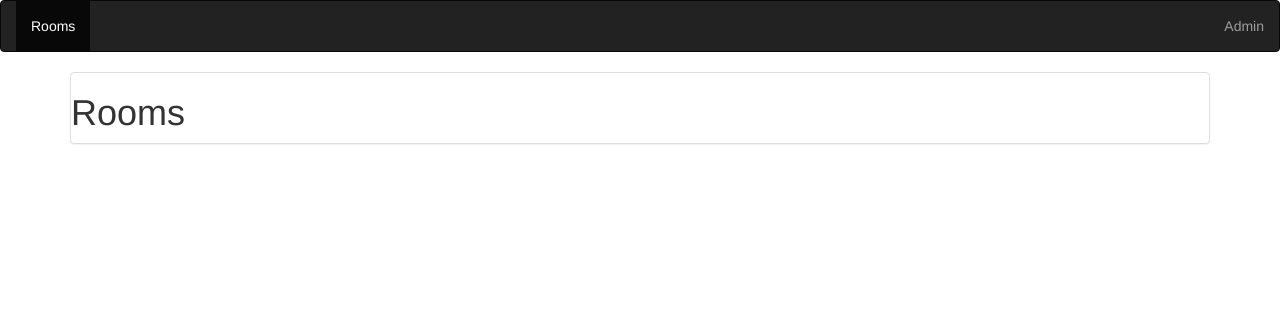
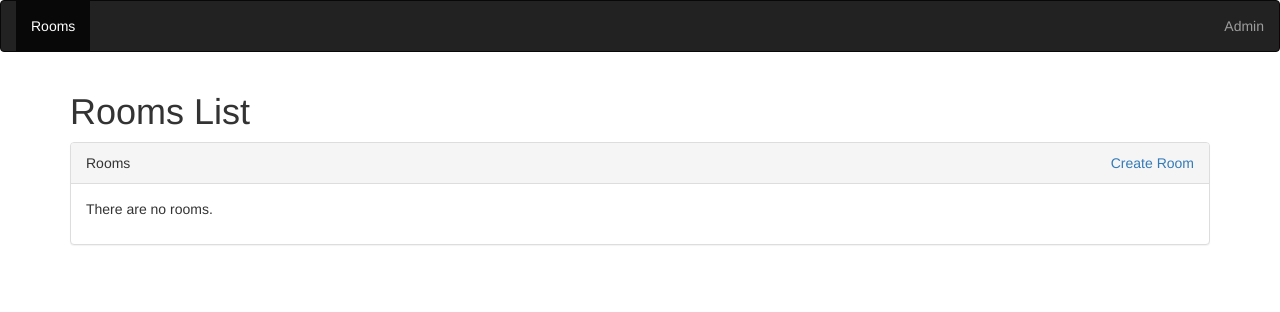
Before and after one commit to aleker/SenyuuChess, a Django app: page / in a window 1280 px wide. Shown: the top 312 px of the page. Run offline with Django 3.2, Linux system fonts and the light colour scheme; data that the repository does not hold is empty; some libraries are stand-ins or nearby versions.

Commit message:
Adding RoomsList and RoomCreate views.

```diff
--- a/common/static/_master.scss
+++ b/common/static/_master.scss
@@ -1,6 +1,5 @@
 $blue-green : #1c70b7;
 $background-beige : #F6F5F5;
-$background-beige : #f66548;
 $pink : #6064f4;
 $lighter-blue : #3BB4C1;
 $darker-blue : #04646f;
--- a/common/templates/base.html
+++ b/common/templates/base.html
@@ -3,8 +3,6 @@
 {% load bootstrap3 %}
 {% bootstrap_css %}
 {% bootstrap_javascript %}
-{# Display django.contrib.messages as Bootstrap alerts #}
-{% bootstrap_messages %}
 
 <!DOCTYPE html>
 <html lang="en">
@@ -19,16 +17,8 @@
 <body>
 {% block nav %}{% include "navbar.html" %}{% endblock %}
 
-{% if messages %}
-    <div class="messages">
-        {% for message in messages %}
-            <div{% if message.tags %} class="alert alert-{{ message.tags }}"{% endif %}>
-                {% if message.level == DEFAULT_MESSAGE_LEVELS.ERROR %}Important: {% endif %}
-                {{ message }}
-            </div>
-        {% endfor %}
-    </div>
-{% endif %}
+{# Display django.contrib.messages as Bootstrap alerts #}
+{% bootstrap_messages %}
 
 <div class="container">
   {% block content %}
--- a/requirements.txt
+++ b/requirements.txt
@@ -1,3 +1,7 @@
-django
+Django
 django-bootstrap3
+pip
+psycopg2
 psycopg2-binary
+pytz
+setuptools
--- a/rooms/models.py
+++ b/rooms/models.py
@@ -5,12 +5,12 @@ from django.db import models
 
 class Room(models.Model):
     """
-    Model representing room for one instance of the game (one room for two players).
+    Model representing rooms for one instance of the game (one rooms for two players).
     """
     id = models.AutoField(primary_key=True)
     password = models.CharField(max_length=30, null=False, blank=True)
     game = models.OneToOneField('games.Game', on_delete=models.SET_NULL, null=True, blank=True)
-    playersSessionKeys = ArrayField(models.IntegerField(null=True, blank=True), size=2)
+    # playersSessionKeys = ArrayField(models.IntegerField(null=True, blank=True, default=0), size=2)
 
     class Meta:
         ordering = ["id"]
@@ -22,7 +22,7 @@ class Room(models.Model):
         if self.id is None:
             return 'Room without id'
         else:
-            return '%s' % self.id
+            return 'Room #%s' % self.id
 
     def clean(self):
         if self.password is None:
--- a/rooms/templates/rooms.html
+++ /dev/null
@@ -1,23 +0,0 @@
-{% extends "base.html" %}
-{% load static %}
-
-<!--Load bootstrap-->
-{% load bootstrap3 %}
-{% bootstrap_css %}
-{% bootstrap_javascript %}
-
-{% block title %}Rooms{% endblock %}
-
-{% block nav %}{% include "navbar.html"  with active='rooms_active'%}{% endblock %}
-
-{% block head %}
-{% endblock %}
-
-{% block content %}
-
-    <div class="panel panel-default">
-      <h1>Rooms</h1>
-    </div>
-
-
-{% endblock %}
--- /dev/null
+++ b/rooms/templates/rooms/room_list.html
@@ -0,0 +1,37 @@
+{% extends "base.html" %}
+{% load static %}
+
+<!--Load bootstrap-->
+{% load bootstrap3 %}
+{% bootstrap_css %}
+{% bootstrap_javascript %}
+
+{% block title %}Rooms{% endblock %}
+
+{% block nav %}{% include "navbar.html"  with active='rooms_active'%}{% endblock %}
+
+{% block head %}
+{% endblock %}
+
+{% block content %}
+    <h1>Rooms List</h1>
+    <div class="panel panel-default">
+        <div class="panel-heading">Rooms
+            <span class="pull-right">
+                <a href="{% url 'room_create_url'%}"> Create Room </a>
+            </span>
+        </div>
+        <div class="panel-body">
+            {% if room_list %}
+                <ul class="list-group">
+                    {% for room in room_list %}
+                        <li class="list-group-item"><a href="{{ room.get_absolute_url }}">{{ room }}</a>
+                        </li>
+                    {% endfor %}
+                </ul>
+            {% else %}
+                <p>There are no rooms.</p>
+            {% endif %}
+        </div>
+    </div>
+{% endblock %}
--- a/rooms/urls.py
+++ b/rooms/urls.py
@@ -2,5 +2,6 @@ from django.conf.urls import url
 from . import views
 
 urlpatterns = [
-    url(r'^$', views.index, name='rooms_url'),
+    url(r'^$', views.RoomListView.as_view(), name='rooms_url'),
+    url(r'create/$', views.RoomCreate.as_view(), name='room_create_url'),
 ]
--- a/rooms/views.py
+++ b/rooms/views.py
@@ -1,7 +1,20 @@
-from django.shortcuts import render
+from django.urls import reverse
+from django.views.generic import *
+from django.contrib import messages
 
-# Create your views here.
+from rooms.models import Room
 
 
-def index(request):
-    return render(request, 'rooms.html', {})
+class RoomListView(ListView):
+    model = Room
+    paginate_by = 10
+
+
+class RoomCreate(CreateView):
+    model = Room
+    template_name_suffix = '_create_form'
+    fields = ['id', 'password']
+
+    def get_success_url(self):
+        messages.add_message(self.request, messages.SUCCESS, "Room added.")
+        return reverse('rooms_url')
```
Also changed, not shown: rooms/templates/rooms/room_create_form.html (added, +29 -0 lines), rooms/migrations/0002_auto_20180319_1041.py (added), rooms/migrations/0003_remove_room_playerssessionkeys.py (added).
